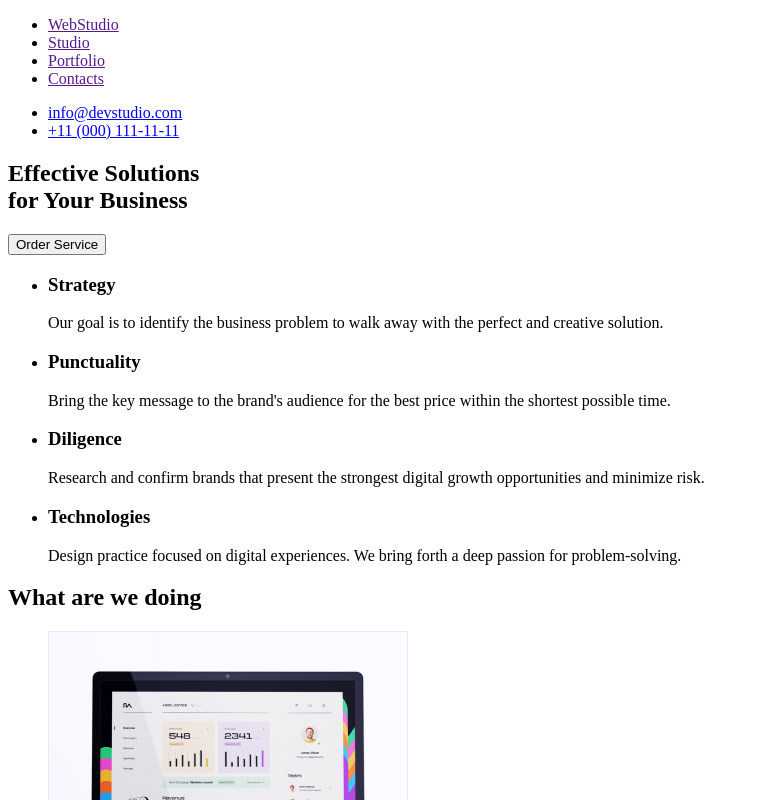
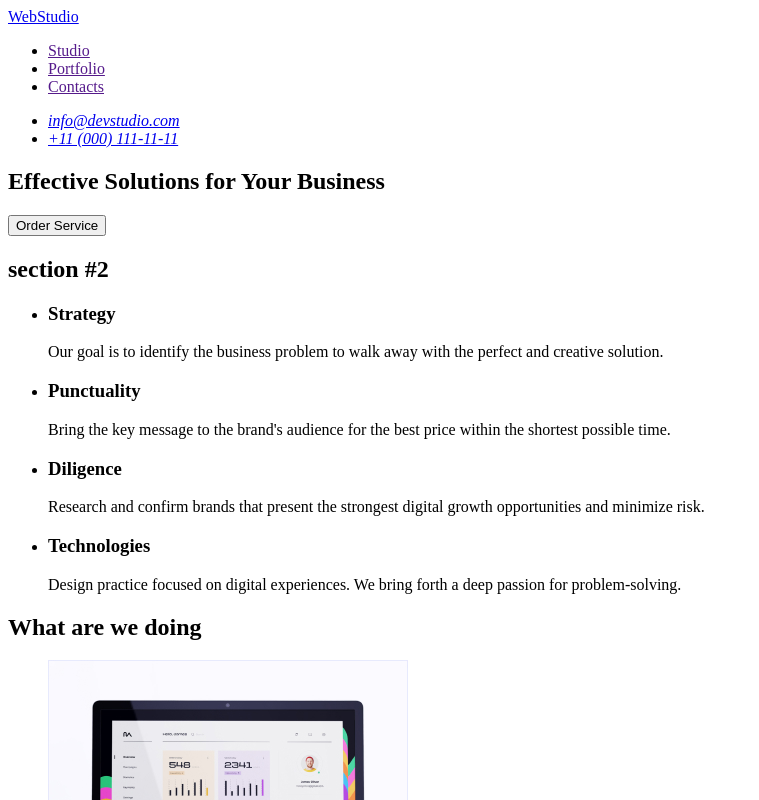
Before and after one commit to OlhaOs/goit-markup-hw-01, a plain HTML site: page index.html in a window 1280 px wide. Shown: the top 800 px of the page, without its empty margins (0-759 px from the left). Drawn offline with Linux system fonts and the light colour scheme.

Commit message:
update after autocheck

```diff
--- a/index.html
+++ b/index.html
@@ -10,26 +10,28 @@
 <body>
     <header>
         <nav>
+            <a href="./index.html">WebStudio</a>
             <ul>
-                <li><a href=""><span>Web</span><span>Studio</span></a></li>
                 <li><a href="">Studio</a></li>
                 <li><a href="">Portfolio</a></li>
                 <li><a href="">Contacts</a></li>
             </ul>
         </nav>
-        <ul>
-            <li><a href="mailto:info@devstudio.com" target="_blank" rel="nofollow noopener">info@devstudio.com</a>
-            </li>
-            <li><a href="tel:+110001111111" target="_blank" rel="nofollow noopener">+11 (000) 111-11-11</a></li>
-        </ul>
+        <address>
+            <ul>
+                <li><a href="mailto:info@devstudio.com" target="_blank" rel="nofollow noopener">info@devstudio.com</a>
+                </li>
+                <li><a href="tel:+110001111111" target="_blank" rel="nofollow noopener">+11 (000) 111-11-11</a></li>
+            </ul>
+        </address>
     </header>
     <main>
         <section>
-            <h1>Effective Solutions <br>
-                for Your Business</h1>
+            <h1>Effective Solutions for Your Business</h1>
             <button type="button">Order Service</button>
         </section>
         <section>
+            <h2>section #2</h2>
             <ul>
                 <li>
                     <h3>Strategy</h3>
@@ -84,7 +86,7 @@
         </section>
     </main>
     <footer>
-        <a href="index.html"><span>Web</span><span>Studio</span></a>
+        <a href="./index.html">WebStudio</a>
         <p>Increase the flow of customers and sales for your business with digital marketing & growth solutions.</p>
     </footer>
 </body>
```
